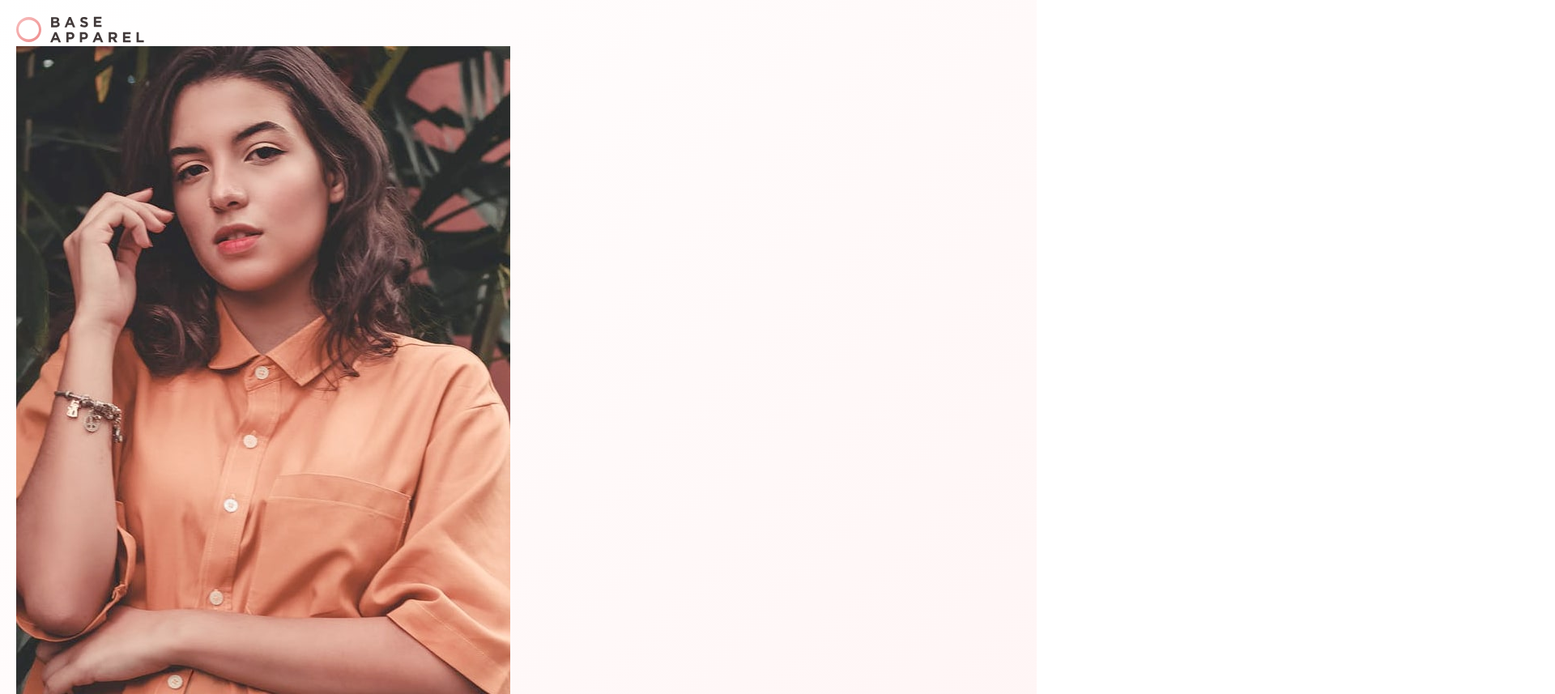
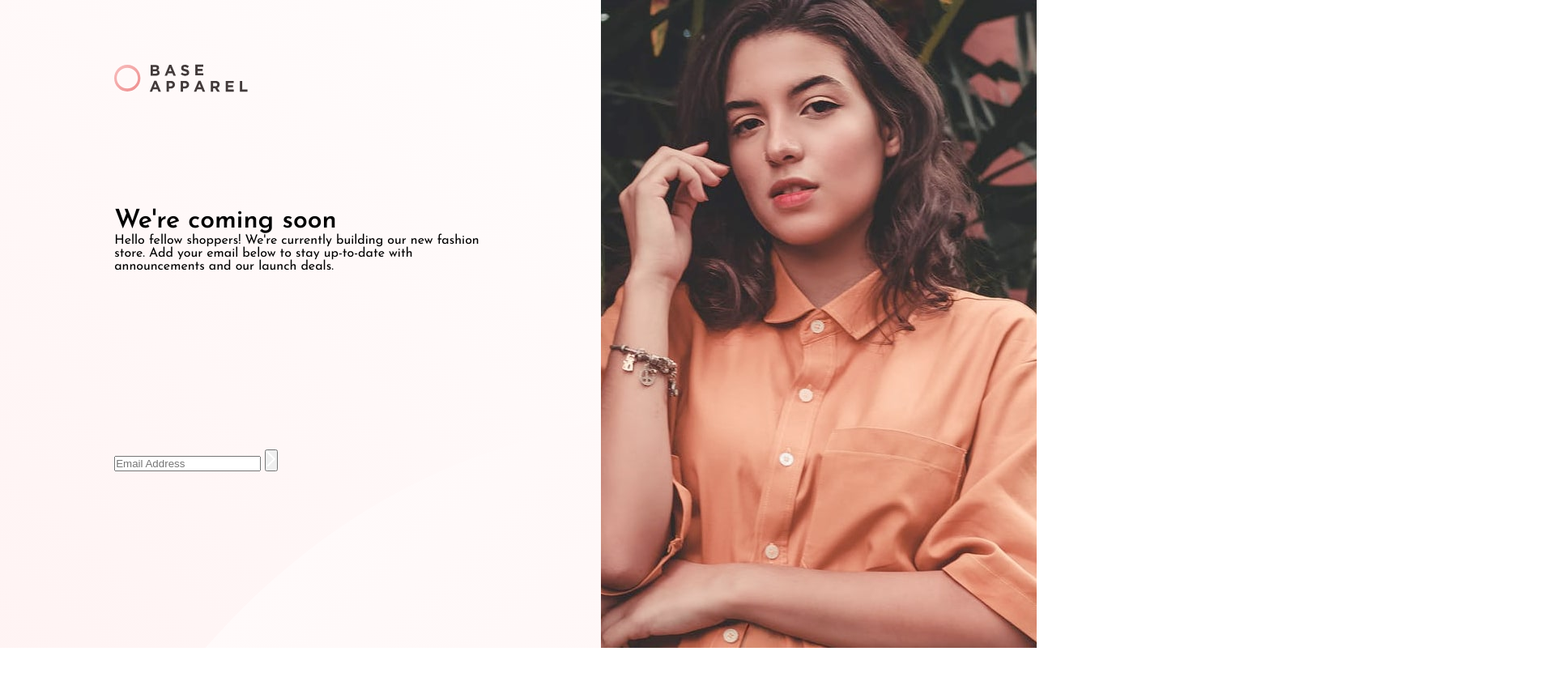
Before and after one commit to Semandr/apparel-coming-soon, a plain HTML site: page index.html in a window 1280 px wide. Shown: the top 857 px of the page at 81% size, 1920 px wide, since content can reach past the window. After the commit the page ends 800 px from the top, so only its background shows below. Drawn offline with Linux system fonts and the light colour scheme.

Commit message:
styling header and aside elements for desktop

```diff
--- a/index.html
+++ b/index.html
@@ -21,7 +21,7 @@
   </head>
   <body>
     <div class="container">
-      <header class="header">
+      <header class="header container__content">
         <a href="#" class="header__logo logo">
           <img
             class="logo__img"
@@ -42,7 +42,7 @@
           alt="photo of women"
         />
       </aside>
-      <main class="main">
+      <main class="main container__content">
         <h1 class="title title__block">
           <span class="title__brand title__brand_color">We're</span>
           <span class="title__brand">coming</span>
@@ -54,7 +54,7 @@
           launch deals.
         </p>
       </main>
-      <footer class="footer">
+      <footer class="footer container__content">
         <form class="form">
           <label class="form__label" for="email"></label>
           <input
--- a/sass/base/_helpers.scss
+++ b/sass/base/_helpers.scss
@@ -1,12 +1,11 @@
 .container {
   min-height: 100vh;
   overflow: hidden;
-  padding: 2rem; // for secutiry
 
-  // display: flex;
-  // flex-direction: column;
-  // align-items: center;
-  // justify-content: center;
+  &__content {
+    width: 46rem;
+    margin: 0 auto;
+  }
 }
 .visually-hidden {
   border: 0;
--- a/sass/base/_typography.scss
+++ b/sass/base/_typography.scss
@@ -1,5 +1,17 @@
 body {
   font-family: "Josefin Sans", sans-serif;
   font-size: 1.6rem;
-  background: linear-gradient(135deg, var(--gradient-1), var(--gradient-2));
 }
+.paragraph {
+  &__main {
+  }
+}
+.title {
+  &__block {
+  }
+
+  &__brand {
+    &_color {
+    }
+  }
+}
--- a/sass/components/_button.scss
+++ b/sass/components/_button.scss
@@ -0,0 +1,4 @@
+.btn {
+  &__submit {
+  }
+}
--- a/sass/components/_form.scss
+++ b/sass/components/_form.scss
@@ -0,0 +1,7 @@
+.form {
+  &__label {
+  }
+
+  &__input {
+  }
+}
--- /dev/null
+++ b/sass/layout/_page.scss
@@ -0,0 +1,54 @@
+.container {
+  background: url(../../images/bg-pattern-desktop.svg) top/cover no-repeat,
+    linear-gradient(135deg, var(--gradient-1), var(--gradient-2));
+
+  display: grid;
+  grid-template-columns: 58% 42%;
+  grid-template-areas:
+    "header aside"
+    "main aside"
+    "footer aside";
+}
+
+@media screen and (min-widht: 450px) {
+}
+.header {
+  grid-area: header;
+  display: flex;
+  align-items: center;
+
+  &__logo {
+    width: 16.5rem;
+    margin: -3rem 0 3rem;
+  }
+}
+.logo {
+  display: inline-block;
+  cursor: pointer;
+  &__img {
+    width: 100%;
+    height: 100%;
+    object-fit: cover;
+  }
+}
+.aside {
+  grid-area: aside;
+  place-self: stretch;
+  &__img {
+    height: 100%;
+    width: 100%;
+    object-fit: cover;
+    &_desktop {
+    }
+
+    &_mobile {
+    }
+  }
+}
+.main {
+  grid-area: main;
+}
+
+.footer {
+  grid-area: footer;
+}
--- a/sass/main.scss
+++ b/sass/main.scss
@@ -7,7 +7,7 @@
 @import "base/base", "base/typography", "base/helpers";
 
 //  Layout-related sections
-// @import 'layout/card';
+@import "layout/page";
 
 //  Components
 @import "components/button", "components/form";
```
Also changed, not shown: css/main.min.css, 1 other file.
